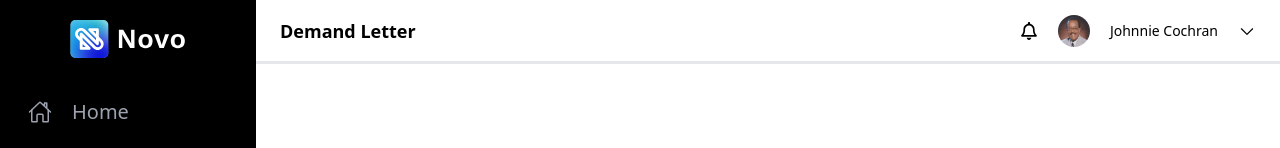
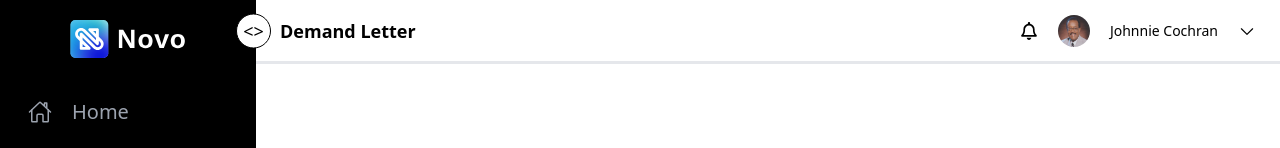
Before and after one commit to michaelpaulcuccia/learntailwind, a Next.js app in the folder my-app/: page / in a window 1280 px wide. Shown: the top 148 px of the page. Built offline with nearby package versions, Linux system fonts and the light colour scheme.

Commit message:
adds circle to header

```diff
--- a/my-app/src/app/components/Header.tsx
+++ b/my-app/src/app/components/Header.tsx
@@ -4,9 +4,20 @@ import { PiCaretDown } from "react-icons/pi";
 
 const Header = ({ documentType, user }: HeaderProps) => {
   return (
-    <header className="flex justify-between items-center h-16 px-6 bg-white border-b-[3px] border-gray-200">
+    <header className="relative flex justify-between items-center h-16 px-6 bg-white border-b-[3px] border-gray-200">
+      <div
+        className="absolute bg-white border border-black w-[35px] h-[35px] rounded-full flex items-center justify-center"
+        style={{
+          left: "-20px",
+          top: "50%",
+          transform: "translateY(-50%)",
+        }}
+      >
+        <span className="text-black text-lg">&lt;&gt;</span>{" "}
+        {/* Centered content */}
+      </div>
       <div className="flex items-center min-h-[30px]">
-        <h1 className="text-lg font-bold ">{documentType}</h1>
+        <h1 className="text-lg font-bold">{documentType}</h1>
       </div>
       <div className="flex items-center gap-5">
         <FaRegBell className="text-lg" />
```
